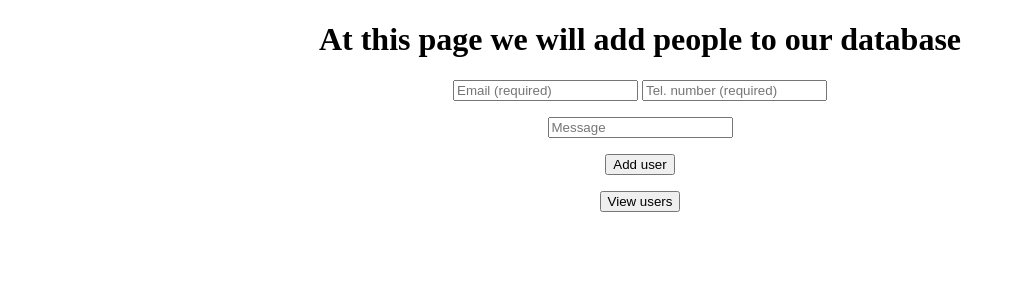
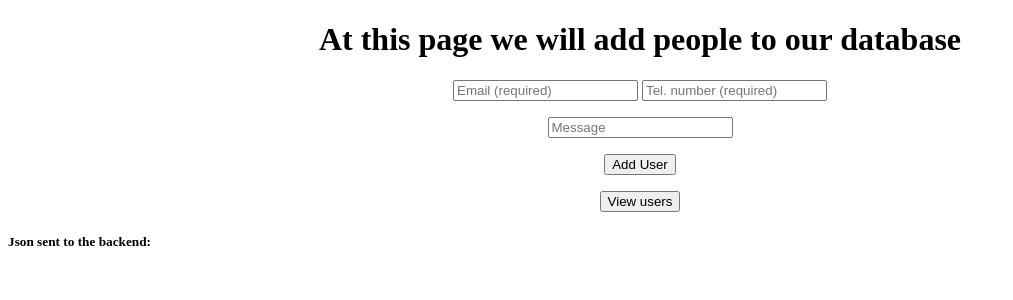
Before and after one commit to Ahatskers/flaskProject, a Flask app: page / in a window 1280 px wide. Shown: the top 300 px of the page, without its empty margins (0-1013 px from the left). Run offline with Flask 2, Linux system fonts and the light colour scheme.

Commit message:
JSON save to DB

```diff
--- a/app.py
+++ b/app.py
@@ -1,5 +1,6 @@
 from flask import Flask, render_template, request, redirect
 from flask_sqlalchemy import SQLAlchemy
+import json
 
 '''Initializing application and DB (SQLite)'''
 app = Flask(__name__)
@@ -28,9 +29,10 @@ def index():
     And if it's necessary add new user in DB
     """
     if request.method == "POST":
-        email = request.form['email']
-        tel = request.form['telephone_number']
-        message = request.form['message']
+        data = request.json
+        email = data[0]['email']
+        tel = data[0]['telephone_number']
+        message = data[0]['message']
 
         user = User(email=email, telephone_number=tel, message=message)
         try:
@@ -52,7 +54,7 @@ def view():
         user = User.query.filter(User.email.contains(search) | User.telephone_number.contains(search)).all()
     else:
         user = User.query.all()
-    return render_template("view.html", user=user)  # передаем в шаблон список
+    return render_template("view.html", user=user)
 
 
 if __name__ == "__app__":
--- a/templates/index.html
+++ b/templates/index.html
@@ -5,14 +5,62 @@ Add person page
 {% endblock %}
 
 {% block body %}
+
     <div class="container mt-5">
-    <form method = "post" style="text-align:center">
+    <form style="text-align:center">
     <h1 style="text-align:center"> At this page we will add people to our database</h1>
-    <input name="email" required placeholder="Email (required)">
-    <input name="telephone_number" required placeholder="Tel. number (required)"></p>
-    <input name="message" placeholder="Message"></p>
-    <input type="submit" class="btn btn-success" value="Add user"></p>
+    <input id="email" name="email" required placeholder="Email (required)">
+    <input id="telephone_number" name="telephone_number" required placeholder="Tel. number (required)"></p>
+    <input id="message" name="message" placeholder="Message"></p>
+ <div class="formBox">
+            <button id="btn">Add User</button>
+        </div>
     </form>
     <p style="text-align: center"> <a href="/view"> <button>View users</button> </a> </p>
     </div>
+    <h5>Json sent to the backend:</h5>
+<div id="msg">
+            <pre></pre>
+        </div>
+    <script>
+        let users = [];
+        const addUser = (ev)=>{
+            ev.preventDefault();  //to stop the form submitting
+            let user = {
+                email: document.getElementById('email').value,
+                telephone_number: document.getElementById('telephone_number').value,
+                message: document.getElementById('message').value
+            }
+            users.push(user);
+            document.forms[0].reset(); // to clear the form for the next entries
+            //document.querySelector('form').reset();
+
+            //for display purposes only
+            console.warn('added' , {users} );
+            let pre = document.querySelector('#msg pre');
+            let data = '\n' + JSON.stringify(users, '\t', 2);
+            pre.textContent = data;
+            localStorage.setItem('MyUserList', JSON.stringify(users) );
+
+    fetch('http://127.0.0.1:5000/', {
+      method: 'POST', // Здесь так же могут быть GET, PUT, DELETE
+      body: JSON.stringify(users), // Тело запроса в JSON-формате
+      headers: {
+        // Добавляем необходимые заголовки
+        'Content-type': 'application/json; charset=UTF-8',
+      },
+})
+  .then((response) => response.json())
+  .then((data) => {
+    console.log(data)
+    // {title: "foo", body: "bar", userId: 1, id: 101}
+  })
+        }
+
+        document.addEventListener('DOMContentLoaded', ()=>{
+            document.getElementById('btn').addEventListener('click', addUser);
+        });
+    </script>
+
+
 {% endblock %}
```
Also changed, not shown: registration.db.
